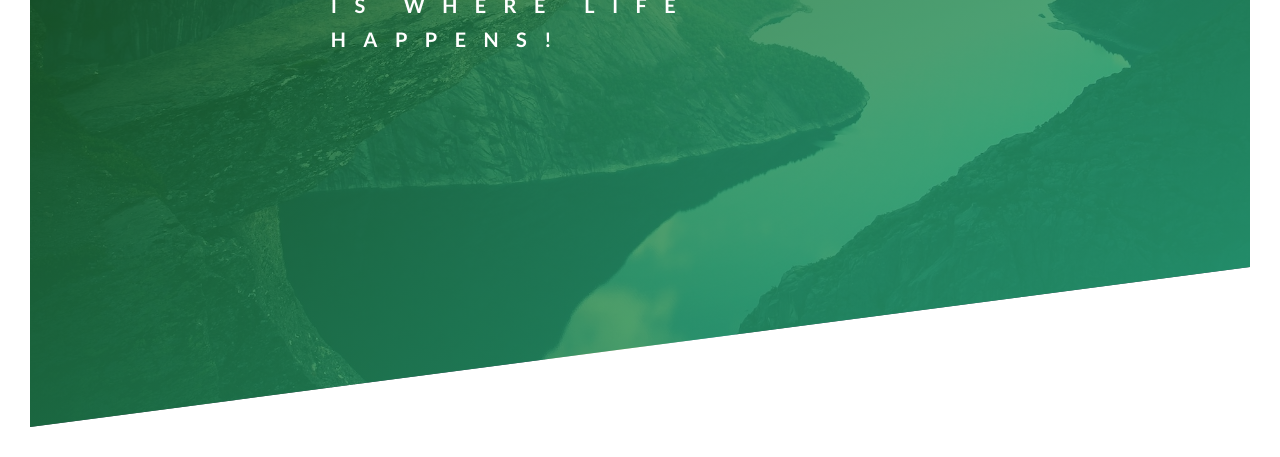
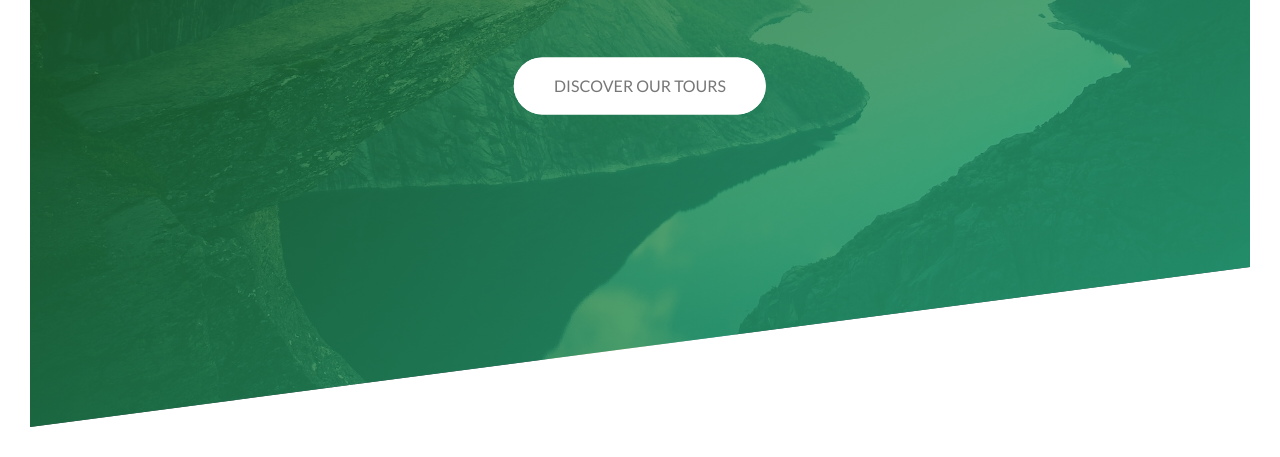
Before and after one commit to pauloteixeirajr/css-natours, a plain HTML site: page index.html in a window 1280 px wide. Shown: the part 363-820 px from the top of the page. Drawn offline with Linux system fonts and the light colour scheme.

Commit message:
adding animated button

```diff
--- a/css/style.css
+++ b/css/style.css
@@ -51,6 +51,7 @@ body {
   position: absolute;
   top: 40%;
   left: 50%;
+  text-align: center;
   transform: translate(-50%, -50%);
   -webkit-transform: translate(-50%, -50%);
   -moz-transform: translate(-50%, -50%);
@@ -61,6 +62,7 @@ body {
 .heading-primary {
   color: #fff;
   text-transform: uppercase;
+  margin-bottom: 60px;
 
   /* Fixes animation shaking */
   backface-visibility: hidden;
@@ -83,6 +85,91 @@ body {
   letter-spacing: 17.4px;
   animation: moveInRight 1s ease-out;
   -webkit-animation: moveInRight 1s ease-out;
+}
+
+.btn:link,
+.btn:visited {
+  text-transform: uppercase;
+  text-decoration: none;
+  padding: 15px 40px;
+  display: inline-block;
+  border-radius: 100px;
+  position: relative;
+  -webkit-border-radius: 100px;
+  -moz-border-radius: 100px;
+  -ms-border-radius: 100px;
+  -o-border-radius: 100px;
+  transition: all 0.2s;
+  -webkit-transition: all 0.2s;
+  -moz-transition: all 0.2s;
+  -ms-transition: all 0.2s;
+  -o-transition: all 0.2s;
+}
+
+.btn:hover {
+  transform: translateY(-3px);
+  -webkit-transform: translateY(-3px);
+  -moz-transform: translateY(-3px);
+  -ms-transform: translateY(-3px);
+  -o-transform: translateY(-3px);
+  box-shadow: 0 10px 20px rgba(0, 0, 0, 0.2);
+}
+
+.btn:active {
+  transform: translateY(-1px);
+  -webkit-transform: translateY(-1px);
+  -moz-transform: translateY(-1px);
+  -ms-transform: translateY(-1px);
+  -o-transform: translateY(-1px);
+  box-shadow: 0 5px 10px rgba(0, 0, 0, 0.2);
+}
+
+.btn-white:link,
+.btn-white:visited {
+  background-color: #fff;
+  color: #777;
+}
+
+.btn::after {
+  content: '';
+  display: inline-block;
+  height: 100%;
+  width: 100%;
+  position: absolute;
+  top: 0;
+  left: 0;
+  z-index: -1;
+
+  border-radius: 100px;
+  -webkit-border-radius: 100px;
+  -moz-border-radius: 100px;
+  -ms-border-radius: 100px;
+  -o-border-radius: 100px;
+
+  transition: all 0.4s;
+  -webkit-transition: all 0.4s;
+  -moz-transition: all 0.4s;
+  -ms-transition: all 0.4s;
+  -o-transition: all 0.4s;
+}
+
+.btn-white::after {
+  background-color: #fff;
+}
+
+.btn:hover::after {
+  opacity: 0;
+  transform: scaleX(1.4) scaleY(1.6);
+  -webkit-transform: scaleX(1.4) scaleY(1.6);
+  -moz-transform: scaleX(1.4) scaleY(1.6);
+  -ms-transform: scaleX(1.4) scaleY(1.6);
+  -o-transform: scaleX(1.4) scaleY(1.6);
+}
+
+.btn-animated {
+  animation: moveInBottom 0.5s ease-out 0.75s;
+  -webkit-animation: moveInBottom 0.5s ease-out 0.75s;
+  animation-fill-mode: backwards;
 }
 
 /* ------------------------------------------------
@@ -143,3 +230,23 @@ body {
     -o-transform: translate(0);
   }
 }
+
+@keyframes moveInBottom {
+  0% {
+    opacity: 0;
+    transform: translateY(30px);
+    -webkit-transform: translateY(30px);
+    -moz-transform: translateY(30px);
+    -ms-transform: translateY(30px);
+    -o-transform: translateY(30px);
+  }
+
+  100% {
+    opacity: 1;
+    transform: translate(0);
+    -webkit-transform: translate(0);
+    -moz-transform: translate(0);
+    -ms-transform: translate(0);
+    -o-transform: translate(0);
+  }
+}
--- a/index.html
+++ b/index.html
@@ -24,6 +24,7 @@
                 <span class="heading-primary-main">Outdoors</span>
                 <span class="heading-primary-sub">is where life happens!</span>
             </h1>
+            <a href="#" class="btn btn-white btn-animated">Discover our tours</a>
         </div>
     </header>
 </body>
```
